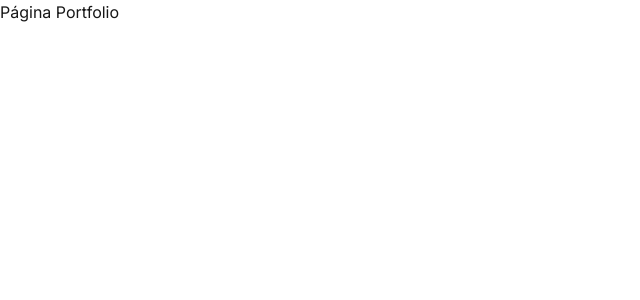
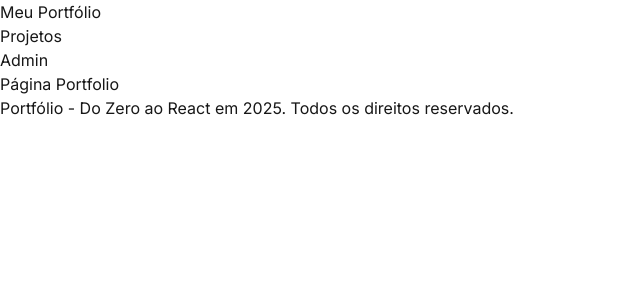
Before and after one commit to xumes/portfolio-do-zero-ao-react-2025, a Next.js app: page /portfolio in a window 1280 px wide. Shown: the top 300 px of the page, without its empty margins (0-640 px from the left). Built offline with nearby package versions, Linux system fonts and the light colour scheme.

Commit message:
adjusting page layout

```diff
--- a/src/app/layout.tsx
+++ b/src/app/layout.tsx
@@ -1,6 +1,8 @@
 import type { Metadata } from "next";
 import { Inter } from "next/font/google";
 import "./globals.css";
+import Header from "./components/Header";
+import Footer from "./components/Footer";
 
 const inter = Inter({
   subsets: ["latin"],
@@ -22,7 +24,14 @@
       <body
         className={inter.className}
       >
-        {children}
+        <div className="flex flex-col min-h-screen">
+        <Header />
+          <main className="flex-grow">
+            {children}
+          </main>
+        <Footer />
+
+        </div>
       </body>
     </html>
   );
```
Also changed, not shown: src/app/page.tsx (+1 -7 lines).
